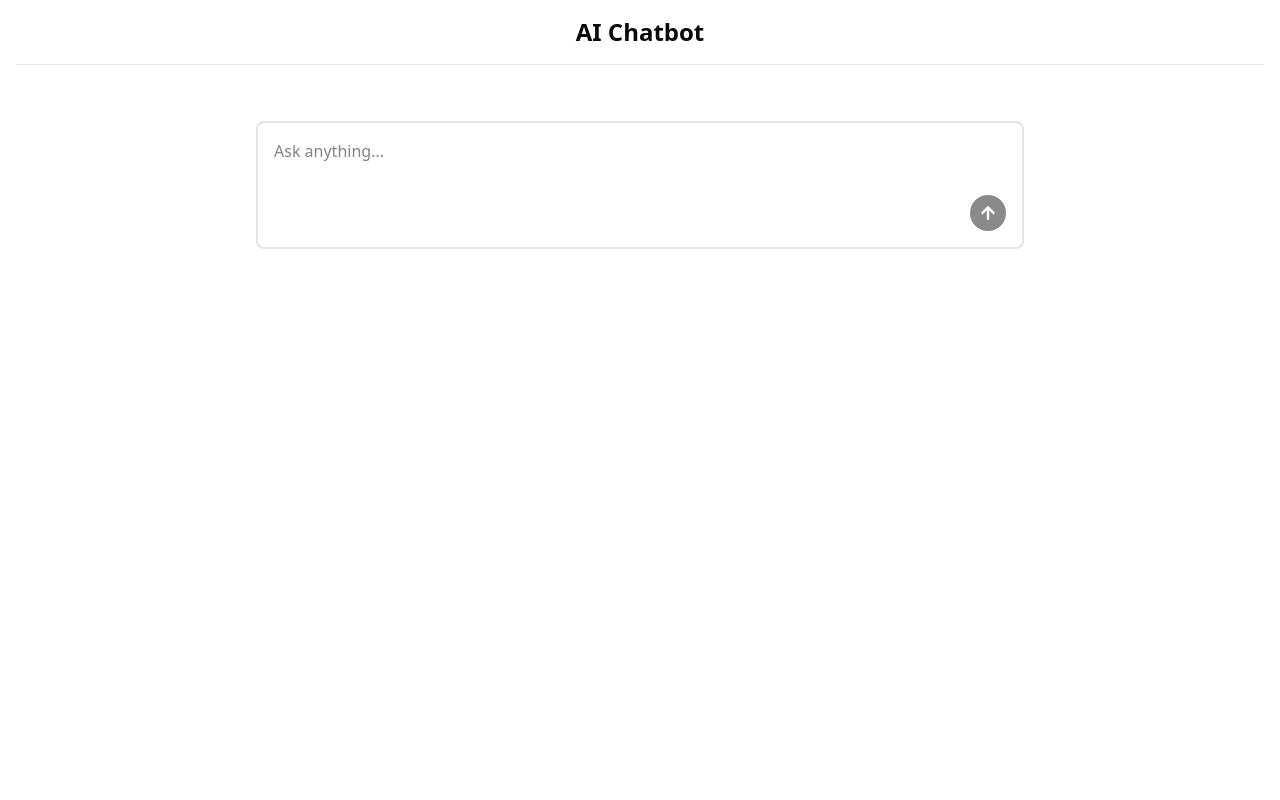
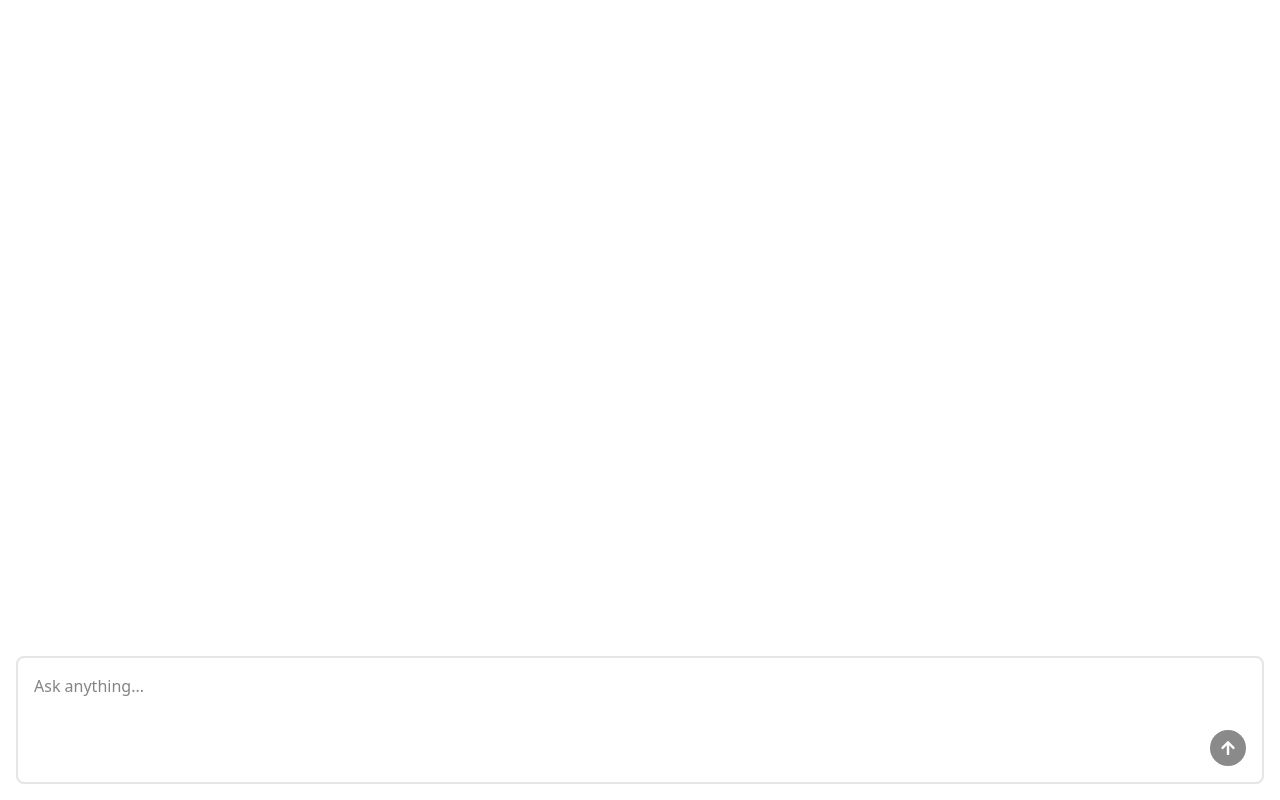
Before and after one commit to femmor/ai-chatbot, a React (Vite) app in the folder packages/client/: page / in a window 1280 px wide. Built offline with nearby package versions, Linux system fonts and the light colour scheme.

Commit message:
feat: update App and Chatbot components for improved layout and message handling

```diff
--- a/packages/client/src/App.tsx
+++ b/packages/client/src/App.tsx
@@ -2,9 +2,7 @@
 
 const App = () => {
    return (
-      <div className="p-4">
-         <h1 className="text-2xl text-center font-bold">AI Chatbot</h1>
-         <hr className="my-4" />
+      <div className="p-4 h-screen w-full">
          <Chatbot />
       </div>
    );
--- a/packages/client/src/components/Chatbot.tsx
+++ b/packages/client/src/components/Chatbot.tsx
@@ -30,7 +30,7 @@
    const [messages, setMessages] = useState<Message[]>([]);
    const [isBotTyping, setIsBotTyping] = useState<boolean>(false);
 
-   const formRef = useRef<HTMLFormElement | null>(null);
+   const lastMessageRef = useRef<HTMLDivElement | null>(null);
 
    const conversationId = useMemo(() => crypto.randomUUID(), []);
    const { register, handleSubmit, reset, formState } = useForm<FormData>();
@@ -46,7 +46,9 @@
          },
       ]);
 
-      reset();
+      reset({
+         userPrompt: '',
+      });
       const { data } = await axios.post<ChatResponse>('/api/chat', {
          userPrompt,
          conversationId,
@@ -71,8 +73,8 @@
 
    // Handle scroll to bottom on new message
    const scrollToBottom = () => {
-      if (formRef.current) {
-         formRef.current.scrollIntoView({ behavior: 'smooth' });
+      if (lastMessageRef.current) {
+         lastMessageRef.current.scrollIntoView({ behavior: 'smooth' });
       }
    };
 
@@ -93,16 +95,17 @@
    }, [messages, isBotTyping]);
 
    return (
-      <div className="max-w-3xl mx-auto">
-         <div className="flex flex-col gap-3 mb-10">
+      <div className="flex flex-col h-full">
+         <div className="flex flex-col flex-1 gap-3 mb-10 overflow-y-scroll">
             {messages.map((msg, index) => (
-               <p
+               <div
                   key={index}
                   onCopy={(e) => onCopyMessage(e, msg.content)}
                   className={`px-3 py-1 rounded-xl my-2 max-w-lg ${msg.role === 'user' ? 'bg-blue-600 text-white text-right ml-auto rounded-tr-none' : 'bg-gray-100 text-black text-left mr-auto rounded-tl-none'}`}
+                  ref={index === messages.length - 1 ? lastMessageRef : null}
                >
                   <ReactMarkdown>{msg.content}</ReactMarkdown>
-               </p>
+               </div>
             ))}
             {isBotTyping && (
                <div className="px-3 py-1 rounded-xl my-2 max-w-lg bg-gray-100 text-black text-left mr-auto rounded-tl-none animate-pulse flex items-center gap-2">
@@ -115,7 +118,6 @@
             onSubmit={handleSubmit(onSubmit)}
             onKeyDown={onKeyDown}
             className="flex flex-col gap-2 items-end border-2 p-4 rounded-md"
-            ref={formRef}
          >
             <textarea
                {...register('userPrompt', {
@@ -125,6 +127,7 @@
                className="w-full border-0 focus:outline-0 resize-none"
                placeholder="Ask anything..."
                maxLength={1000}
+               autoFocus
             />
             <Button
                className="rounded-full w-9 h-9 cursor-pointer"
```
